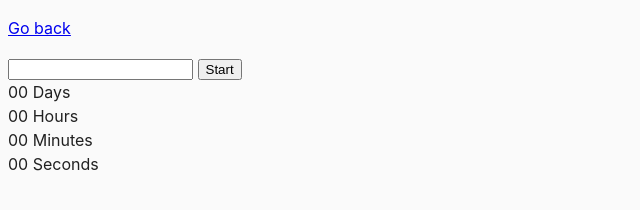
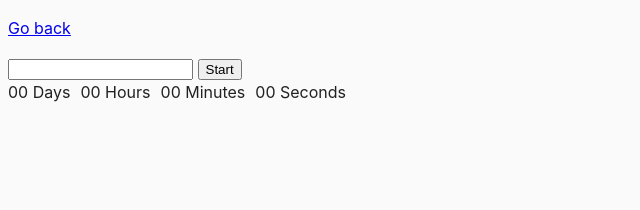
Before and after one commit to Dawid-Bazyluk/goit-js-hw-09, a website built with Parcel: page src/02-timer.html in a window 1280 px wide. Shown: the whole page, without its empty margins (0-640 px from the left). Built offline with nearby package versions, Linux system fonts and the light colour scheme.

Commit message:
css to countdown

```diff
--- a/src/css/common.css
+++ b/src/css/common.css
@@ -16,3 +16,10 @@ img {
   display: block;
   max-width: 100%;
 }
+
+.timer {
+  display: flex;
+}
+.field{
+  margin-right: 10px;
+}
```
